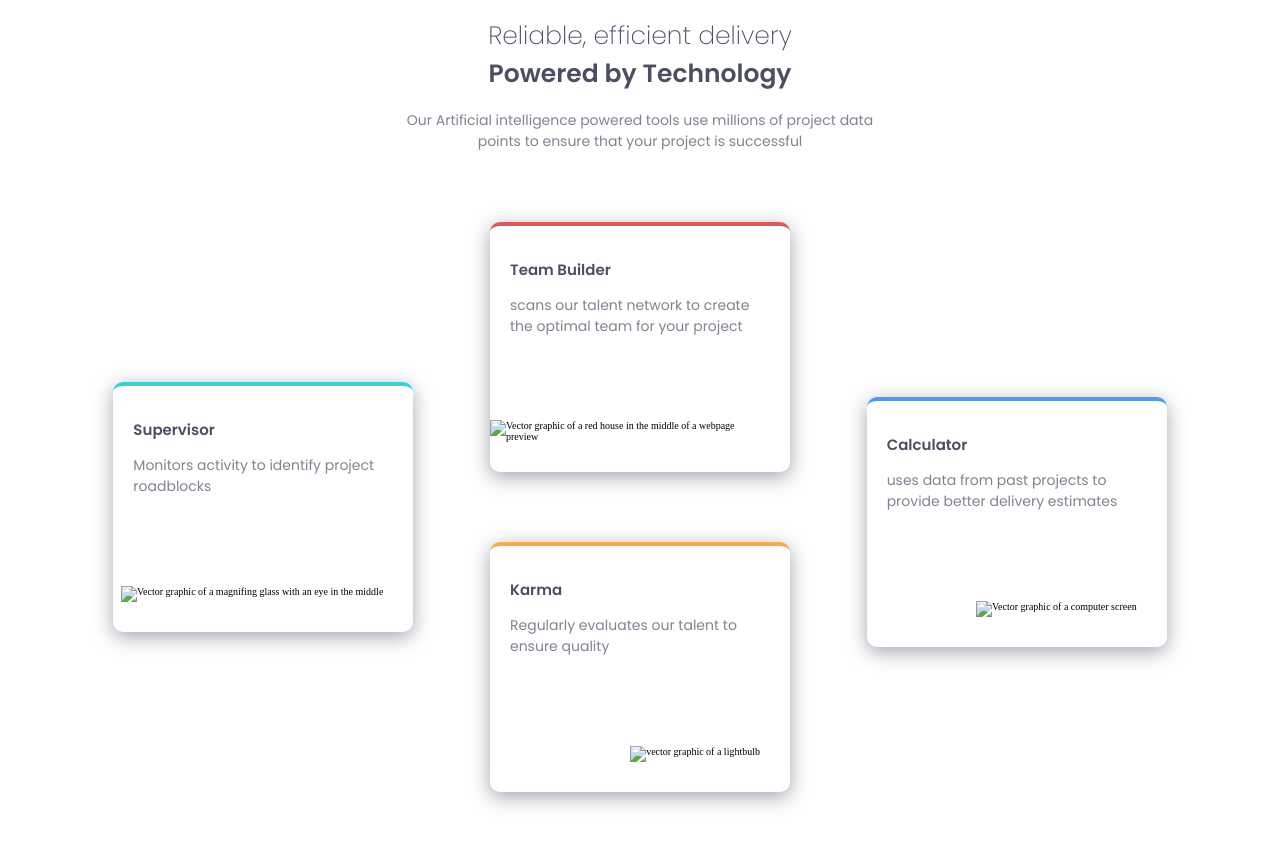
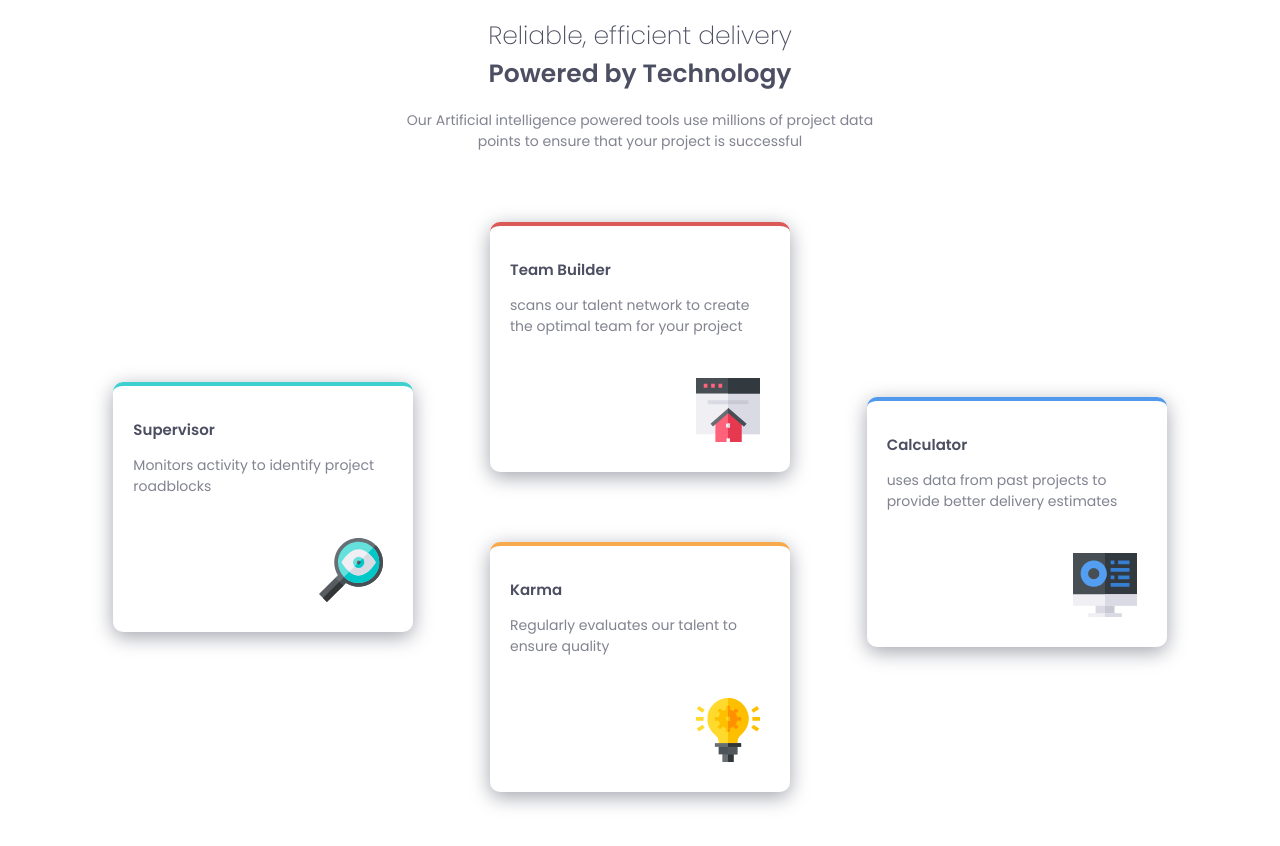
Before and after one commit to alexcammeraat/Four_Card_Feature, a plain HTML site: page index.html in a window 1280 px wide. Drawn offline with Linux system fonts and the light colour scheme; the site is published under a folder, as on GitHub Pages, so addresses that start at the root find nothing.

Commit message:
image problem in git

```diff
--- a/index.html
+++ b/index.html
@@ -25,27 +25,27 @@
         <div class="card item1">
             <h2>Supervisor</h2>
             <p>Monitors activity to identify project roadblocks </p>
-            <img class="card_Icon" src="/images/icon-supervisor.svg" alt="Vector graphic of a magnifing glass with an eye in the middle">
+            <img class="card_Icon" src="images/icon-supervisor.svg" alt="Vector graphic of a magnifing glass with an eye in the middle">
         </div>
 
         <div class="card item2">
             <h2>Team Builder</h2>
             <p>scans our talent network to create the optimal team for your project </p>
-            <img class="card_Icon" src="/images/icon-team-builder.svg" alt="Vector graphic of a red house in the middle of a webpage preview">
+            <img class="card_Icon" src="images/icon-team-builder.svg" alt="Vector graphic of a red house in the middle of a webpage preview">
 
         </div>
 
          <div class="card item3">
             <h2>Karma</h2>
             <p>Regularly evaluates our talent to ensure quality </p>
-            <img class="card_Icon" src="/images/icon-karma.svg" alt="vector graphic of a lightbulb">
+            <img class="card_Icon" src="images/icon-karma.svg" alt="vector graphic of a lightbulb">
 
         </div>
 
         <div class="card item4">
             <h2>Calculator</h2>
             <p>uses data from past projects to provide better delivery estimates</p>
-            <img class="card_Icon" src="/images/icon-calculator.svg" alt="Vector graphic of a computer screen">
+            <img class="card_Icon" src="images/icon-calculator.svg" alt="Vector graphic of a computer screen">
 
         </div>
 
```
